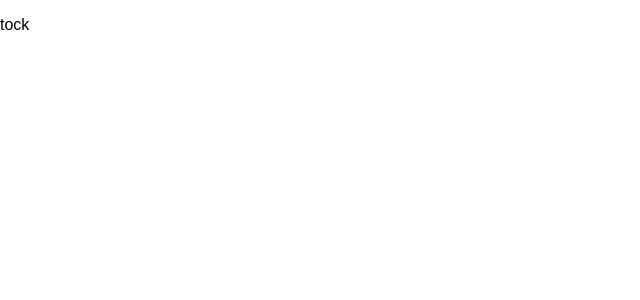
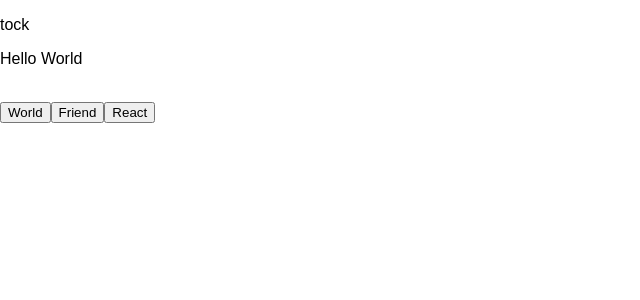
Before and after one commit to thinkful-ei-emu/Davidq-Mohmmed-Drills, a React (Create React App) app in the folder react-playground/: page / in a window 1280 px wide. Shown: the top 300 px of the page, without its empty margins (0-640 px from the left). Built offline with nearby package versions, Linux system fonts and the light colour scheme.

Commit message:
drill 1 done

```diff
--- a/react-playground/src/App.js
+++ b/react-playground/src/App.js
@@ -1,10 +1,12 @@
 import React from 'react';
 import Bomb from './state-drills/Bomb';
+import Hello from './state-drills/HelloWorld';
 
 function App() {
   return (
     <main className='App'>
-      <Bomb/>
+      <Bomb />
+      <Hello />
     </main>
   );
 }
--- /dev/null
+++ b/react-playground/src/state-drills/HelloWorld.js
@@ -0,0 +1,25 @@
+/* eslint-env jsx */
+import React from 'react';
+
+export default class Hello extends React.Component{
+state = {
+  who: 'World'
+};
+handleClick = (e) =>{
+  let newObj = {
+    who: e.target.innerHTML
+  };
+  this.setState(newObj);
+}
+  render(){
+    return (
+      <div className="hello">
+        <p>Hello {this.state.who}</p><br/>
+        <button onClick = {this.handleClick}>World</button>
+        <button onClick = {this.handleClick}>Friend</button>
+        <button onClick = {this.handleClick}>React</button>
+      </div>
+
+    );
+  }
+}
```
